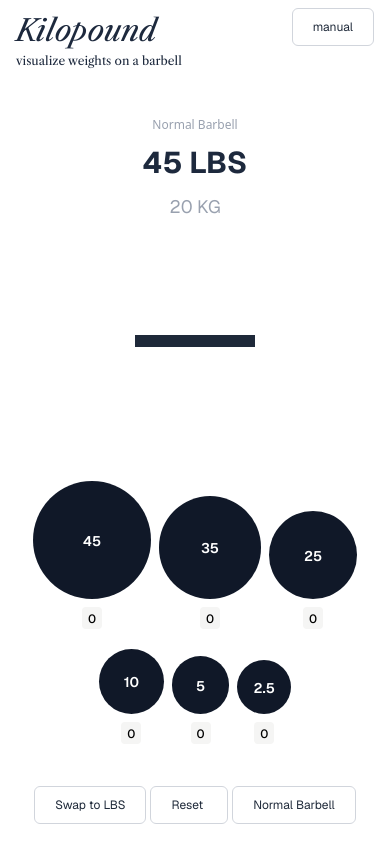
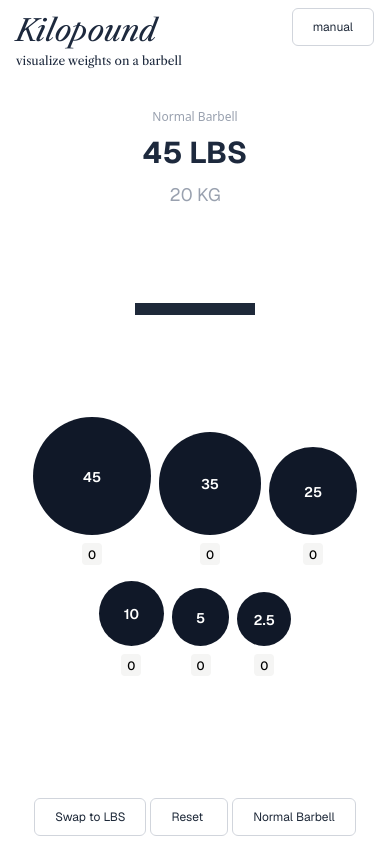
Before and after one commit to Shewng/Kilopound-v1, a SvelteKit app: page / in a window 390 px wide. Built offline with nearby package versions, Linux system fonts and the light colour scheme; what @iconify/tailwind4 would draw is missing.

Commit message:
surface-level updates to mobile

```diff
--- a/src/routes/+page.svelte
+++ b/src/routes/+page.svelte
@@ -306,7 +306,7 @@
 	function openBarbellOptions() {}
 </script>
 
-<main class="relative">
+<main class="relative touch-manipulation">
 	{#if landingVisible}
 		<LandingPage
 			dismiss={() => {
@@ -326,7 +326,7 @@
 		{/if}
 		<div class="relative flex flex-col items-center px-4 pt-2">
 			<!-- Title -->
-			<div class="flex justify-between w-full mb-12">
+			<div class="flex justify-between w-full mb-10">
 				<div class="flex flex-col">
 					<h1 class="font-libre italic text-slate-800 text-3xl/normal lg:text-6xl/normal">
 						Kilopound
@@ -347,7 +347,7 @@
 				<div class="relative flex items-center justify-center">
 					<button
 						onclick={openInput}
-						class="font-geist font-bold text-center text-3xl text-slate-800 px-3.5 py-1.75 my-1 w-full border border-transparent hover:rounded-md hover:border-1 hover:border-gray-300 cursor-pointer z-10"
+						class="font-geist font-bold text-center text-3xl text-slate-800 px-3.5 py-1.75 my-0.5 w-full border border-transparent hover:rounded-md hover:border-1 hover:border-gray-300 cursor-pointer z-10"
 						>{total}
 						{unit}
 						<span
@@ -432,7 +432,7 @@
 					{/each}
 				</section>
 				<!-- Mobile -->
-				<section class="flex items-center justify-center min-h-50 mt-5 mb-10 sm:hidden">
+				<section class="flex items-center justify-center min-h-42 mt-4 mb-6 sm:hidden">
 					<div class="w-30 h-3 bg-gray-800"></div>
 					{#each renderPlates as plate}
 						<LoadedPlate
@@ -460,7 +460,7 @@
 							/>
 						{/each}
 					</section>
-					<section class="flex justify-center w-full items-end gap-2 mt-5 sm:mt-0">
+					<section class="flex justify-center w-full items-end gap-2 mt-4 sm:mt-0">
 						{#each PLATE_KG.slice(3) as plate, i}
 							<Plate
 								{...plate}
@@ -481,7 +481,7 @@
 							/>
 						{/each}
 					</section>
-					<section class="flex justify-center w-full items-end gap-2 mt-5 sm:mt-0">
+					<section class="flex justify-center w-full items-end gap-2 mt-4 sm:mt-0">
 						{#each PLATE_LBS.slice(3) as plate}
 							<Plate
 								{...plate}
@@ -495,7 +495,7 @@
 			</section>
 
 			<!-- Buttons -->
-			<div class="fixed bottom-0 flex flex-col justify-center items-center mt-auto mb-5">
+			<div class="fixed bottom-0 flex flex-col justify-center items-center mt-auto mb-2">
 				<div class="flex gap-1">
 					<Button text={'Swap to LBS'} action={toggleUnit} />
 					<Button text={'Reset'} action={resetBarbell} icon={'icon-[ri--reset-left-fill]'} />
```
